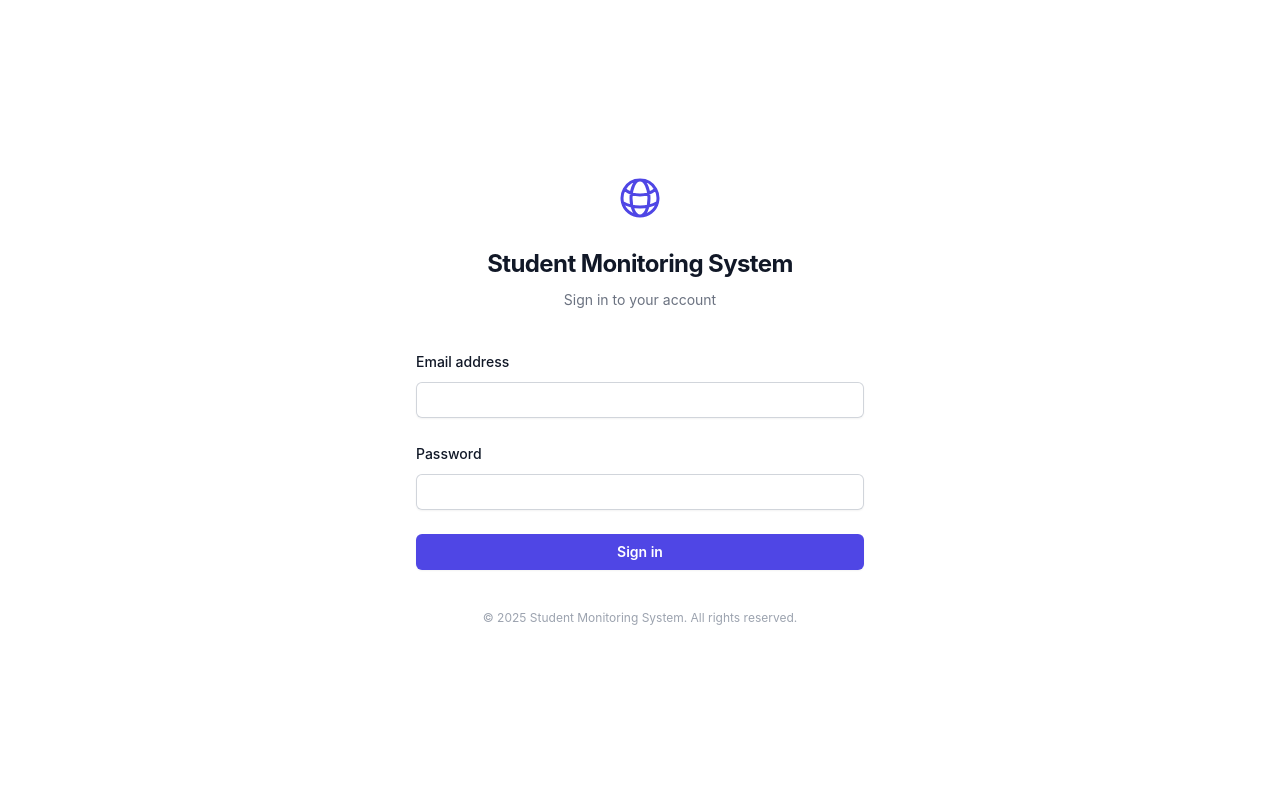
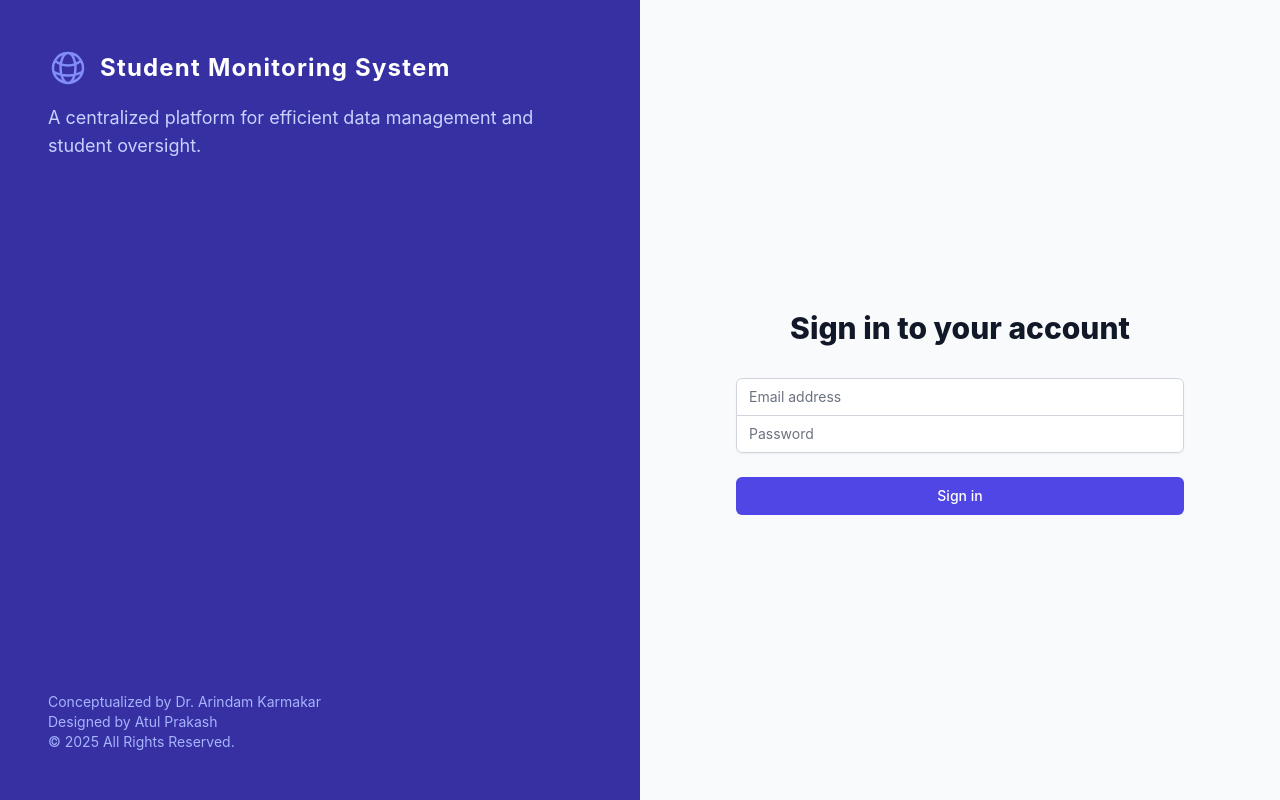
Before and after one commit to berealatul/sms, a PHP site: page / in a window 1280 px wide. Run offline with PHP 8.4, Linux system fonts and the light colour scheme; some libraries are stand-ins or nearby versions; some web fonts are replaced.

Commit message:
Login page inproved

```diff
--- a/index.php
+++ b/index.php
@@ -1,16 +1,14 @@
 <?php
-$pageTitle = "Login";
-// No header include here yet, we need to handle session start first.
+$pageTitle = "Login - Student Monitoring";
 
 // --- Session Security ---
-// Set session cookie parameters for enhanced security before starting the session
 session_set_cookie_params([
-    'lifetime' => 3600, // 60 minutes
+    'lifetime' => 3600,
     'path' => '/',
-    'domain' => 'studentmonitoring.com', // Or your specific full domain like 'studentmonitoring.infy.uk'
-    'secure' => false, // <<< Set this to TRUE for HTTPS
-    'httponly' => true, // Prevent JavaScript access to cookie
-    'samesite' => 'Lax' // Protect against CSRF
+    'domain' => 'studentmonitoring.com',
+    'secure' => false, // Set to true for HTTPS
+    'httponly' => true,
+    'samesite' => 'Lax'
 ]);
 session_start();
 
@@ -25,7 +23,7 @@ $errors = $_SESSION['errors'] ?? [];
 unset($_SESSION['errors']); // Clear errors after displaying
 ?>
 <!DOCTYPE html>
-<html lang="en" class="h-full bg-white">
+<html lang="en" class="h-full bg-gray-50">
 
 <head>
     <meta charset="UTF-8">
@@ -37,26 +35,42 @@ unset($_SESSION['errors']); // Clear errors after displaying
         body {
             font-family: 'Inter', sans-serif;
         }
-
-        .brand-gradient {
-            background: linear-gradient(to right, #4f46e5, #818cf8);
-        }
     </style>
 </head>
 
 <body class="h-full">
-    <div class="flex min-h-full flex-col justify-center px-6 py-12 lg:px-8">
-        <div class="sm:mx-auto sm:w-full sm:max-w-md">
-            <svg class="mx-auto h-12 w-auto text-indigo-600" xmlns="http://www.w3.org/2000/svg" fill="none" viewBox="0 0 24 24" stroke-width="1.5" stroke="currentColor">
+    <div class="min-h-full flex">
+        <!-- Left Panel: Branding -->
+        <div class="hidden lg:flex w-1/2 bg-indigo-800 text-white p-12 flex-col justify-between">
+            <div>
+                <div class="flex items-center space-x-3">
+                    <svg class="h-10 w-10 text-indigo-400" xmlns="http://www.w3.org/2000/svg" fill="none" viewBox="0 0 24 24" stroke-width="1.5" stroke="currentColor">
                         <path stroke-linecap="round" stroke-linejoin="round" d="M12 21a9.004 9.004 0 008.716-6.747M12 21a9.004 9.004 0 01-8.716-6.747M12 21c2.485 0 4.5-4.03 4.5-9S14.485 3 12 3m0 18c-2.485 0-4.5-4.03-4.5-9S9.515 3 12 3m0 0a8.997 8.997 0 017.843 4.582M12 3a8.997 8.997 0 00-7.843 4.582m15.686 0A11.953 11.953 0 0112 10.5c-2.998 0-5.74-1.1-7.843-2.918m15.686 0A8.959 8.959 0 0121 12c0 .778-.099 1.533-.284 2.253m0 0A17.916 17.916 0 0112 16.5c-3.162 0-6.133-.815-8.716-2.247m0 0A9.015 9.015 0 013 12c0-1.605.42-3.113 1.157-4.418" />
                     </svg>
-            <h2 class="mt-6 text-center text-2xl font-bold leading-9 tracking-tight text-gray-900">Student Monitoring System</h2>
-            <p class="mt-2 text-center text-sm text-gray-500">Sign in to your account</p>
+                    <span class="text-2xl font-bold tracking-wider">Student Monitoring System</span>
+                </div>
+                <p class="mt-4 text-lg text-indigo-200">
+                    A centralized platform for efficient data management and student oversight.
+                </p>
+            </div>
+            <div class="text-sm text-indigo-300">
+                <p>Conceptualized by Dr. Arindam Karmakar</p>
+                <p>Designed by Atul Prakash</p>
+                &copy; <?php echo date("Y"); ?> All Rights Reserved.
+            </div>
         </div>
 
-        <div class="mt-10 sm:mx-auto sm:w-full sm:max-w-md">
+        <!-- Right Panel: Login Form -->
+        <div class="w-full lg:w-1/2 flex items-center justify-center p-6">
+            <div class="max-w-md w-full space-y-8">
+                <div>
+                    <h2 class="mt-6 text-center text-3xl font-extrabold text-gray-900">
+                        Sign in to your account
+                    </h2>
+                </div>
+
                 <?php if (!empty($errors)): ?>
-                <div class="bg-red-50 border-l-4 border-red-400 p-4 mb-6 rounded-md">
+                    <div class="bg-red-50 border-l-4 border-red-400 p-4 rounded-md">
                         <div class="flex">
                             <div class="flex-shrink-0">
                                 <svg class="h-5 w-5 text-red-400" xmlns="http://www.w3.org/2000/svg" viewBox="0 0 20 20" fill="currentColor">
@@ -64,7 +78,7 @@ unset($_SESSION['errors']); // Clear errors after displaying
                                 </svg>
                             </div>
                             <div class="ml-3">
-                            <h3 class="text-sm font-medium text-red-800">There was an error with your submission</h3>
+                                <h3 class="text-sm font-medium text-red-800">Login Error</h3>
                                 <div class="mt-2 text-sm text-red-700">
                                     <ul role="list" class="list-disc pl-5 space-y-1">
                                         <?php foreach ($errors as $error): ?>
@@ -77,35 +91,30 @@ unset($_SESSION['errors']); // Clear errors after displaying
                     </div>
                 <?php endif; ?>
 
-            <form class="space-y-6" action="process_auth.php" method="POST">
+                <form class="mt-8 space-y-6" action="process_auth.php" method="POST">
+                    <div class="rounded-md shadow-sm -space-y-px">
                         <div>
-                    <label for="email" class="block text-sm font-medium leading-6 text-gray-900">Email address</label>
-                    <div class="mt-2">
+                            <label for="email" class="sr-only">Email address</label>
                             <input id="email" name="email" type="email" autocomplete="email" required
-                            class="block w-full rounded-md border-0 py-1.5 text-gray-900 shadow-sm ring-1 ring-inset ring-gray-300 placeholder:text-gray-400 focus:ring-2 focus:ring-inset focus:ring-indigo-600 sm:text-sm sm:leading-6">
+                                class="appearance-none rounded-none relative block w-full px-3 py-2 border border-gray-300 placeholder-gray-500 text-gray-900 rounded-t-md focus:outline-none focus:ring-indigo-500 focus:border-indigo-500 focus:z-10 sm:text-sm"
+                                placeholder="Email address">
                         </div>
-                </div>
-
                         <div>
-                    <div class="flex items-center justify-between">
-                        <label for="password" class="block text-sm font-medium leading-6 text-gray-900">Password</label>
-                    </div>
-                    <div class="mt-2">
+                            <label for="password" class="sr-only">Password</label>
                             <input id="password" name="password" type="password" autocomplete="current-password" required
-                            class="block w-full rounded-md border-0 py-1.5 text-gray-900 shadow-sm ring-1 ring-inset ring-gray-300 placeholder:text-gray-400 focus:ring-2 focus:ring-inset focus:ring-indigo-600 sm:text-sm sm:leading-6">
+                                class="appearance-none rounded-none relative block w-full px-3 py-2 border border-gray-300 placeholder-gray-500 text-gray-900 rounded-b-md focus:outline-none focus:ring-indigo-500 focus:border-indigo-500 focus:z-10 sm:text-sm"
+                                placeholder="Password">
                         </div>
                     </div>
 
                     <div>
                         <button type="submit"
-                        class="flex w-full justify-center rounded-md bg-indigo-600 px-3 py-1.5 text-sm font-semibold leading-6 text-white shadow-sm hover:bg-indigo-500 focus-visible:outline focus-visible:outline-2 focus-visible:outline-offset-2 focus-visible:outline-indigo-600">
+                            class="group relative w-full flex justify-center py-2 px-4 border border-transparent text-sm font-medium rounded-md text-white bg-indigo-600 hover:bg-indigo-700 focus:outline-none focus:ring-2 focus:ring-offset-2 focus:ring-indigo-500">
                             Sign in
                         </button>
                     </div>
                 </form>
-            <p class="mt-10 text-center text-xs text-gray-400">
-                &copy; <?php echo date("Y"); ?> Student Monitoring System. All rights reserved.
-            </p>
+            </div>
         </div>
     </div>
 </body>
```
Lines whose indentation alone changed are shown as unchanged.
